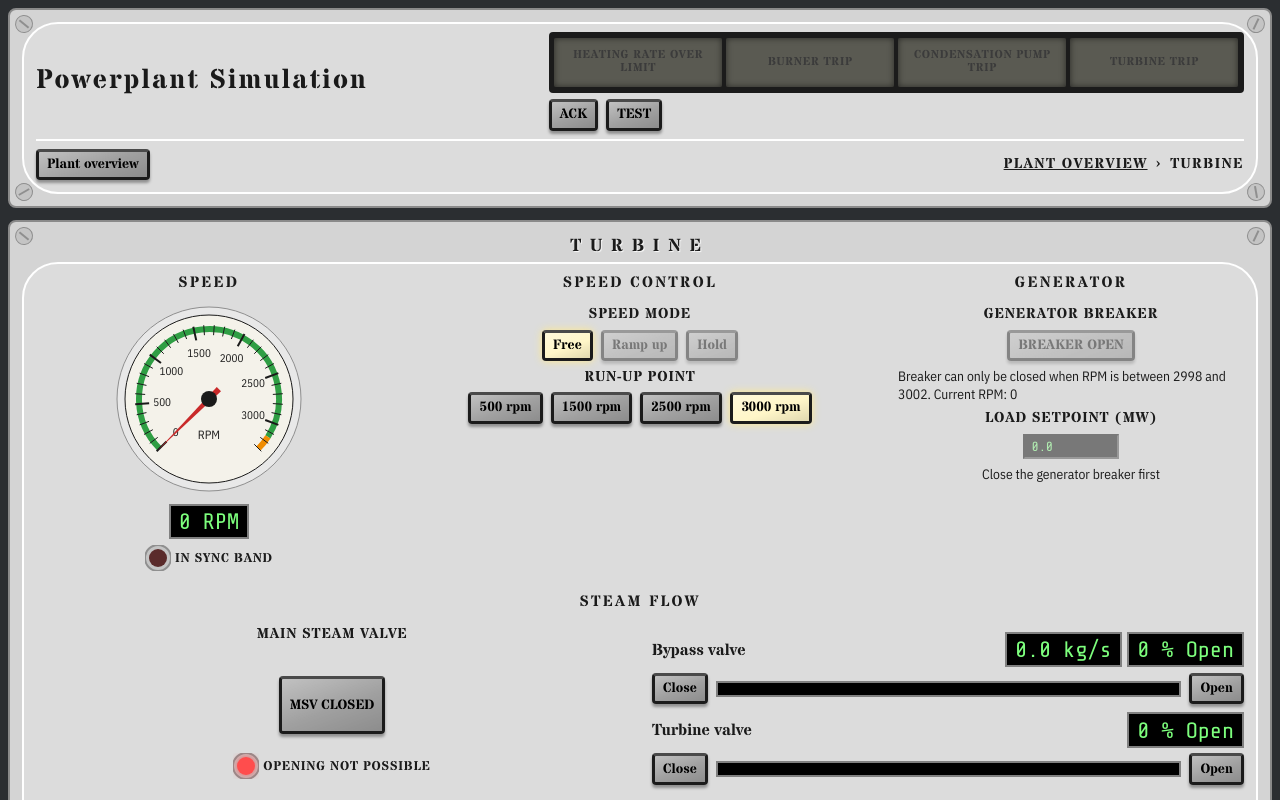
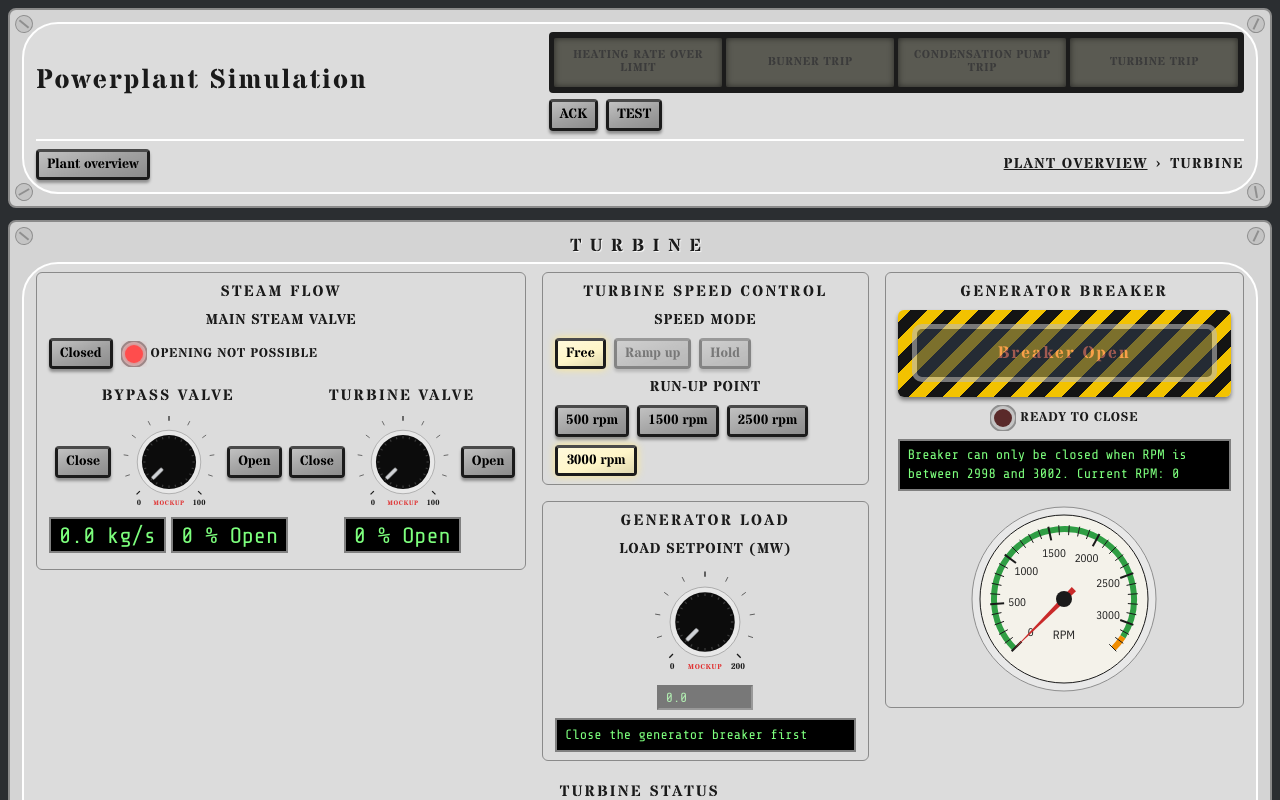
Before and after one commit to NarubyRiverlione/steamboiler, a React (Vite) app: page /turbine in a window 1280 px wide. Shown: the top 800 px of the page. Built offline with nearby package versions, Linux system fonts and the light colour scheme.

Commit message:
Turbine page to the full-board mockup: framed groups, display-only knobs, guarded breaker, green ready lamp
Co-Authored-By: Claude Sonnet 5.5 <noreply@anthropic.com>
Claude-Session: https://claude.ai/code/session_016TNmoEdjLNi4D2y5Gq3qQ5

```diff
--- a/src/components/Turbine/Turbine.tsx
+++ b/src/components/Turbine/Turbine.tsx
@@ -13,6 +13,7 @@ import {
 } from "../../utils/turbineCalculations"
 import useEMA from "../../utils/useEMA"
 import { Display } from "../board/Display"
+import { Knob } from "../board/Knob"
 import { Lamp } from "../board/Lamp"
 import { LensButton } from "../board/LensButton"
 import { PanelFrame } from "../board/PanelFrame"
@@ -89,29 +90,42 @@ function Turbine() {
 
   return (
     <PanelFrame title="Turbine">
-      <div className="board-boiler-main">
-        <div className="board-instrument">
-          <span className="board-instrument-label">Speed</span>
-          <RoundGauge
-            label="Speed gauge"
-            unit="RPM"
-            value={rpm}
-            min={0}
-            max={MaxRPM}
-            major={500}
-            minor={100}
-            zones={RPM_ZONES}
-          />
-          <Display label="Turbine speed" text={`${rpm.toFixed(0)} RPM`} />
+      <div className="board-turbine-main">
+        <div className="board-group board-group-left">
+          <h3 className="board-group-title">Steam Flow</h3>
+          <span className="board-readout-label">Main steam valve</span>
+          <div className="board-group-row" role="group" aria-label="Main steam valve">
+            <LensButton pressed={mainSteamValve} onClick={toggleMainSteamValve}>
+              {mainSteamValve ? "Open" : "Closed"}
+            </LensButton>
             <Lamp
-            lit={inSync}
-            label="In sync band"
-            title={`Breaker can be closed between ${MIN_SYNC.toFixed(0)} and ${MAX_SYNC.toFixed(0)} RPM`}
+              lit={!isAboveMainSteamValveMinimum(pressure)}
+              label="Opening not possible"
+              title={`Main Steam Valve can only be opened if pressure is greater then ${(MainSteamValveMinimumPressure / 10).toFixed(1)} Mpa - ${MainSteamValveMinimumPressure.toFixed(0)} bar`}
             />
           </div>
+          <div className="board-group-cols">
+            <ValveControl
+              knob
+              Label="Bypass valve"
+              Value={`${bypassSteamFlowOut.toFixed(1)} kg/s`}
+              Position={bypassValvePosition}
+              Step={BypassValveStep}
+              cbAdjust={adjustBypassValve}
+            />
+            <ValveControl
+              knob
+              Label="Turbine valve"
+              Position={turbineValvePosition}
+              Step={TurbineValveStep}
+              cbAdjust={adjustTurbineValve}
+            />
+          </div>
+        </div>
 
-        <div className="board-instrument">
-          <h3 className="board-group-title">Speed Control</h3>
+        <div className="board-stack">
+          <div className="board-group board-group-left">
+            <h3 className="board-group-title">Turbine Speed Control</h3>
             <span className="board-readout-label">Speed mode</span>
             <div className="board-lens-row">
               {MODES.map(({ mode, label }) => {
@@ -119,6 +133,7 @@ function Turbine() {
                 return (
                   <LensButton
                     key={mode}
+                    small
                     pressed={speedMode === mode}
                     disabled={refusal !== undefined}
                     title={refusal}
@@ -153,25 +168,20 @@ function Turbine() {
             </div>
           </div>
 
-        <div className="board-instrument">
-          <h3 className="board-group-title">Generator</h3>
-          <span className="board-readout-label">Generator breaker</span>
-          <LensButton
-            pressed={generatorBreaker}
-            disabled={!generatorBreaker && !inSync}
-            onClick={toggleGeneratorBreaker}
-          >
-            {generatorBreaker ? "BREAKER CLOSED" : "BREAKER OPEN"}
-          </LensButton>
-          {!generatorBreaker && !inSync && (
-            <p className="board-note">
-              Breaker can only be closed when RPM is between {MIN_SYNC.toFixed(0)} and {MAX_SYNC.toFixed(0)}.
-              Current RPM: {rpm.toFixed(0)}
-            </p>
-          )}
+          <div className="board-group">
+            <h3 className="board-group-title">Generator Load</h3>
             <label className="board-readout-label" htmlFor="turbine-load-setpoint">
               Load setpoint (MW)
             </label>
+            <Knob
+              label="Load setpoint knob"
+              value={loadSetpoint}
+              min={0}
+              max={LoadSetpointLimit}
+              ends={["0", String(LoadSetpointLimit)]}
+              note="MOCKUP"
+              size={110}
+            />
             <input
               id="turbine-load-setpoint"
               className="board-input"
@@ -190,36 +200,44 @@ function Turbine() {
                 if (event.key === "Enter") applyLoad()
               }}
             />
-          {loadRefusal !== undefined && <p className="board-note">{loadRefusal}</p>}
+            {loadRefusal !== undefined && <p className="board-lcd-msg">{loadRefusal}</p>}
           </div>
         </div>
 
-      <h3 className="board-group-title board-section">Steam Flow</h3>
-      <div className="board-valves">
-        <div className="board-instrument">
-          <span className="board-readout-label">Main steam valve</span>
-          <LensButton pressed={mainSteamValve} onClick={toggleMainSteamValve}>
-            {mainSteamValve ? "MSV OPEN" : "MSV CLOSED"}
-          </LensButton>
+        <div className="board-group">
+          <h3 className="board-group-title">Generator Breaker</h3>
+          <div className="board-hazard">
+            <button
+              type="button"
+              className={generatorBreaker ? "board-guard board-guard-closed" : "board-guard"}
+              aria-pressed={generatorBreaker}
+              disabled={!generatorBreaker && !inSync}
+              onClick={toggleGeneratorBreaker}
+            >
+              {generatorBreaker ? "Breaker Closed" : "Breaker Open"}
+            </button>
+          </div>
           <Lamp
-            lit={!isAboveMainSteamValveMinimum(pressure)}
-            label="Opening not possible"
-            title={`Main Steam Valve can only be opened if pressure is greater then ${(MainSteamValveMinimumPressure / 10).toFixed(1)} Mpa - ${MainSteamValveMinimumPressure.toFixed(0)} bar`}
+            lit={inSync}
+            tone="ok"
+            label="Ready to close"
+            title={`Breaker can be closed between ${MIN_SYNC.toFixed(0)} and ${MAX_SYNC.toFixed(0)} RPM`}
           />
-        </div>
-        <div>
-          <ValveControl
-            Label="Bypass valve"
-            Value={`${bypassSteamFlowOut.toFixed(1)} kg/s`}
-            Position={bypassValvePosition}
-            Step={BypassValveStep}
-            cbAdjust={adjustBypassValve}
-          />
-          <ValveControl
-            Label="Turbine valve"
-            Position={turbineValvePosition}
-            Step={TurbineValveStep}
-            cbAdjust={adjustTurbineValve}
+          {!generatorBreaker && !inSync && (
+            <p className="board-lcd-msg">
+              Breaker can only be closed when RPM is between {MIN_SYNC.toFixed(0)} and {MAX_SYNC.toFixed(0)}.
+              Current RPM: {rpm.toFixed(0)}
+            </p>
+          )}
+          <RoundGauge
+            label="Speed gauge"
+            unit="RPM"
+            value={rpm}
+            min={0}
+            max={MaxRPM}
+            major={500}
+            minor={100}
+            zones={RPM_ZONES}
           />
         </div>
       </div>
@@ -233,6 +251,10 @@ function Turbine() {
         <div className="board-readout">
           <span>Generator load</span>
           <Display label="Generator load" text={`${electricOutput.toFixed(1)} MW`} />
+        </div>
+        <div className="board-readout">
+          <span>Turbine speed</span>
+          <Display label="Turbine speed" text={`${rpm.toFixed(0)} RPM`} />
         </div>
         <div className="board-readout">
           <span>Load setpoint</span>
--- a/src/components/board/Knob.tsx
+++ b/src/components/board/Knob.tsx
@@ -9,6 +9,7 @@ type KnobProps = {
   readonly max: number
   readonly ends: readonly [string, string]
   readonly note?: string
+  readonly size?: number
 }
 
 const CX = 85
@@ -23,7 +24,7 @@ function polar(radius: number, deg: number): [number, number] {
   return [CX + radius * Math.cos(rad), CY + radius * Math.sin(rad)]
 }
 
-export function Knob({ label, value, min, max, ends, note }: KnobProps) {
+export function Knob({ label, value, min, max, ends, note, size = 150 }: KnobProps) {
   const clamped: number = Math.min(max, Math.max(min, value))
   const angle: number = SWEEP_START + ((SWEEP_END - SWEEP_START) * (clamped - min)) / (max - min)
   const ticks: number[] = Array.from({ length: TICK_COUNT + 1 }, (_: unknown, i: number) => i)
@@ -32,8 +33,8 @@ export function Knob({ label, value, min, max, ends, note }: KnobProps) {
     <svg
       className="board-knob"
       viewBox="0 0 170 170"
-      width={150}
-      height={150}
+      width={size}
+      height={size}
       role="meter"
       aria-label={label}
       aria-valuemin={min}
--- a/src/components/board/Lamp.tsx
+++ b/src/components/board/Lamp.tsx
@@ -7,13 +7,14 @@ type LampProps = {
   readonly lit: boolean
   readonly label: string
   readonly title?: string
+  readonly tone?: "alarm" | "ok"
 }
 
-export function Lamp({ lit, label, title }: LampProps) {
+export function Lamp({ lit, label, title, tone }: LampProps) {
   return (
     <span className="board-lamp" title={title}>
       <svg width={26} height={26} viewBox="-13 -13 26 26">
-        <Led lit={lit} label={label} />
+        <Led lit={lit} label={label} tone={tone} />
       </svg>
       <span className="board-lamp-label">{label}</span>
     </span>
--- a/src/components/board/Led.tsx
+++ b/src/components/board/Led.tsx
@@ -5,13 +5,14 @@ import "./board.css"
 type LedProps = {
   readonly lit: boolean
   readonly label: string
+  readonly tone?: "alarm" | "ok"
 }
 
-export function Led({ lit, label }: LedProps) {
+export function Led({ lit, label, tone = "alarm" }: LedProps) {
   return (
     <g role="img" aria-label={lit ? label + ": on" : label + ": off"} data-lit={lit}>
       <circle className="board-led-bezel" r={13} />
-      <circle className={lit ? "board-led board-led-lit" : "board-led"} r={9} />
+      <circle className={lit ? `board-led board-led-lit board-led-${tone}` : "board-led"} r={9} />
     </g>
   )
 }
--- a/src/components/board/ValveControl.tsx
+++ b/src/components/board/ValveControl.tsx
@@ -1,6 +1,7 @@
 /** Valve control: Close and Open lens buttons around a bar gauge, position on an LCD. Adapted from MC-v2 (Button, Display); replaces ValveSlider. */
 
 import { Display } from "./Display"
+import { Knob } from "./Knob"
 import { LensButton } from "./LensButton"
 import "./board.css"
 
@@ -10,10 +11,49 @@ type ValveControlProps = {
   readonly Position: number // 0..1, how much the valve is open
   readonly Step: number // percent per click
   readonly cbAdjust: (step: number) => void
+  readonly knob?: boolean // a display-only knob between Close and Open instead of the bar (mockup of #41)
 }
 
-export function ValveControl({ Label, Value, Position, Step, cbAdjust }: ValveControlProps) {
+export function ValveControl({ Label, Value, Position, Step, cbAdjust, knob = false }: ValveControlProps) {
   const percent: number = Math.round(Position * 100)
+  if (knob) {
+    return (
+      <div className="board-valve board-valve-knob">
+        <span className="board-instrument-label">{Label}</span>
+        <div className="board-valve-row">
+          <LensButton
+            small
+            onClick={() => {
+              cbAdjust(-Step / 100)
+            }}
+          >
+            Close
+          </LensButton>
+          <Knob
+            label={`${Label} knob`}
+            value={percent}
+            min={0}
+            max={100}
+            ends={["0", "100"]}
+            note="MOCKUP"
+            size={100}
+          />
+          <LensButton
+            small
+            onClick={() => {
+              cbAdjust(Step / 100)
+            }}
+          >
+            Open
+          </LensButton>
+        </div>
+        <div className="board-valve-values">
+          {Value !== undefined && <Display label={`${Label} flow`} text={Value} />}
+          <Display label={`${Label} position`} text={`${String(percent)} % Open`} />
+        </div>
+      </div>
+    )
+  }
   return (
     <div className="board-valve">
       <div className="board-valve-head">
--- a/src/components/board/board.css
+++ b/src/components/board/board.css
@@ -834,3 +834,102 @@ path.board-zone {
   font-weight: 700;
   letter-spacing: 0.1em;
 }
+
+.board-led-ok {
+  fill: var(--board-zone-ok);
+  filter: drop-shadow(0 0 4px var(--board-zone-ok));
+}
+
+.board-valve-knob {
+  justify-items: center;
+}
+
+.board-valve-knob .board-valve-row {
+  display: flex;
+  align-items: center;
+  justify-content: center;
+  gap: 0.5rem;
+}
+
+.board-valve-knob .board-valve-values {
+  justify-content: center;
+}
+
+.board-turbine-main {
+  display: grid;
+  grid-template-columns: 1.5fr 1fr 1.1fr;
+  gap: 1rem;
+  align-items: start;
+}
+
+.board-stack {
+  display: grid;
+  gap: 1rem;
+  min-width: 0;
+}
+
+.board-group-row {
+  display: flex;
+  flex-wrap: wrap;
+  gap: 0.5rem;
+  align-items: center;
+}
+
+.board-group-cols {
+  display: grid;
+  grid-template-columns: repeat(2, minmax(0, 1fr));
+  gap: 1rem;
+}
+
+.board-group-left {
+  justify-items: stretch;
+}
+
+.board-lcd-msg {
+  margin: 0;
+  padding: 0.35rem 0.5rem;
+  justify-self: stretch;
+  background: var(--board-lcd-bg);
+  border: 2px solid var(--board-lcd-border);
+  color: var(--board-lcd-text);
+  font-family: var(--board-font-lcd);
+  font-size: 0.85rem;
+  line-height: 1.35;
+}
+
+.board-hazard {
+  justify-self: stretch;
+  padding: 0.9rem;
+  border-radius: 6px;
+  background: repeating-linear-gradient(-45deg, #f2c200 0 12px, #141414 12px 24px);
+  box-shadow: 0 3px 4px rgba(0, 0, 0, 0.45);
+}
+
+.board-guard {
+  display: block;
+  width: 100%;
+  height: 58px;
+  border: 5px solid #bbb;
+  border-radius: 10px;
+  background: #2f3b4a;
+  color: #ff8a7a;
+  font-family: var(--board-font-stencil);
+  font-size: 1.05rem;
+  font-weight: 700;
+  letter-spacing: 0.12em;
+  cursor: pointer;
+}
+
+.board-guard:active {
+  transform: translateY(2px);
+}
+
+.board-guard:disabled {
+  opacity: 0.6;
+  cursor: not-allowed;
+}
+
+.board-guard-closed {
+  background: var(--board-lens-lit-bg);
+  color: var(--board-text);
+}
```
Also changed, not shown: 1 other file (tests, documents, lock files or other folders). Lines whose indentation alone changed are shown as unchanged.
